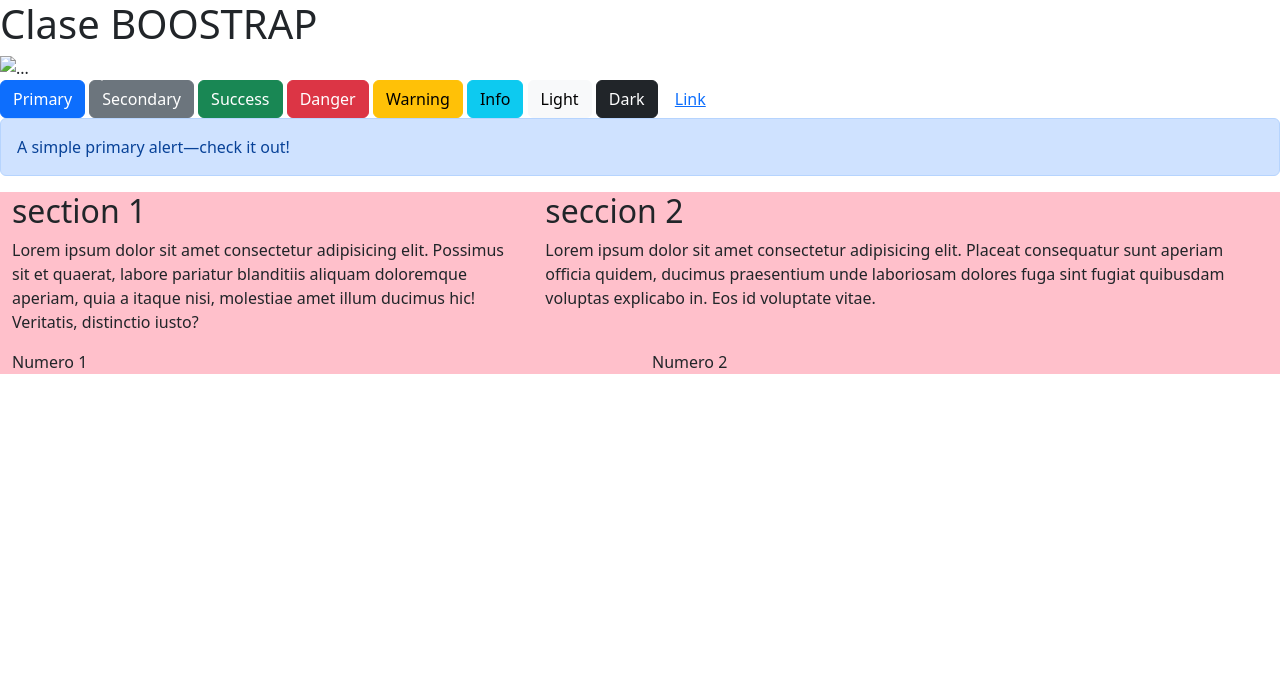
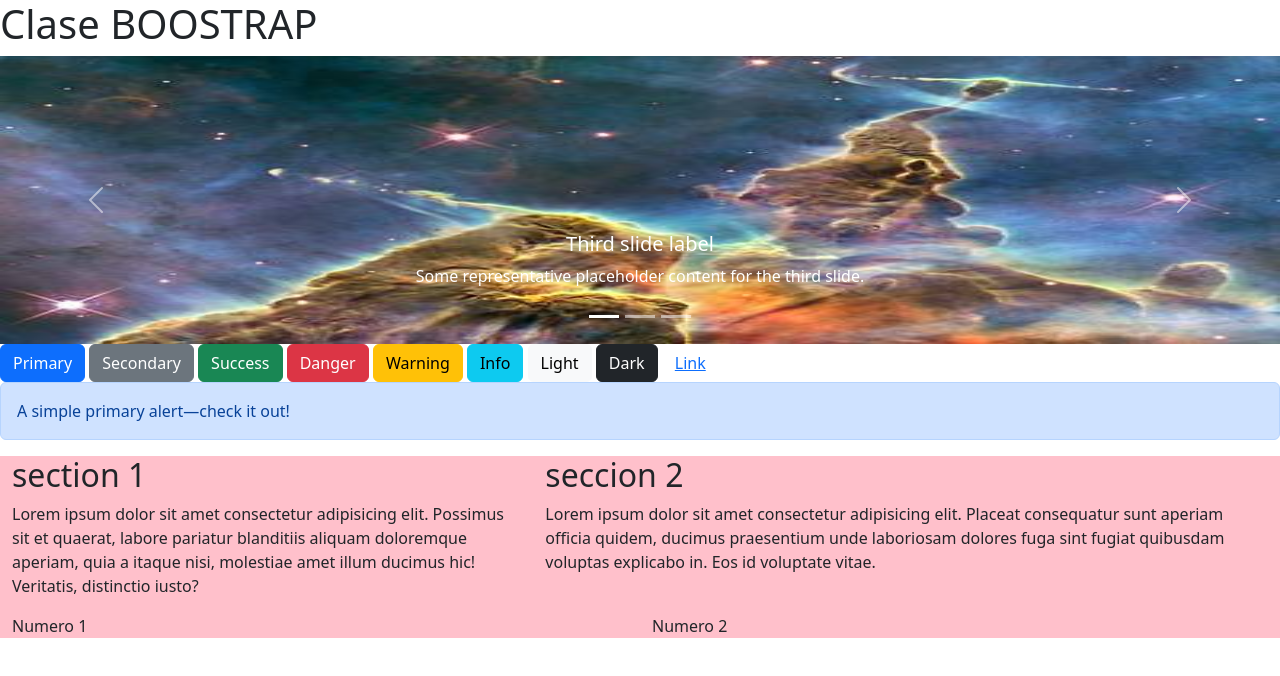
Before and after one commit to Aleluya505/PruebaBoots, a plain HTML site: page index.html in a window 1280 px wide. Drawn offline with nearby package versions, Linux system fonts and the light colour scheme.

Commit message:
Ingreso de img

```diff
--- a/index.html
+++ b/index.html
@@ -5,6 +5,7 @@
     <meta charset=" UTF-8 ">
     <meta http-equiv="X-UA-Compatible " content="IE=edge ">
     <meta name="viewport " content="width=device-width, initial-scale=1.0 ">
+
     <title> Clase Boostrap </title>
 
     <!-- Boostrap -->
@@ -14,7 +15,7 @@
 <body>
     <h1>Clase BOOSTRAP</h1>
 
-    <div id="carouselExampleIndicators" class="carousel slide" data-bs-ride="true">
+    <div id="carouselExampleIndicators" class="carousel slide fluid" data-bs-ride="true">
         <div class="carousel-indicators">
             <button type="button" data-bs-target="#carouselExampleIndicators" data-bs-slide-to="0" class="active" aria-current="true" aria-label="Slide 1"></button>
             <button type="button" data-bs-target="#carouselExampleIndicators" data-bs-slide-to="1" aria-label="Slide 2"></button>
@@ -22,13 +23,25 @@
         </div>
         <div class="carousel-inner">
             <div class="carousel-item active">
-                <img src="..." class="d-block w-100" alt="...">
+                <img src="../../assets/c92-2.jpg" class="d-block w-100" alt="..." style="height:18rem">
+                <div class="carousel-caption d-none d-md-block">
+                    <h5>Third slide label</h5>
+                    <p>Some representative placeholder content for the third slide.</p>
+                </div>
             </div>
             <div class="carousel-item">
-                <img src="..." class="d-block w-100" alt="...">
+                <img src="../../assets/jwebb-space.png" class="d-block w-100" alt="..." style="height:18rem">
+                <div class="carousel-caption d-none d-md-block">
+                    <h5>Third slide label</h5>
+                    <p>Some representative placeholder content for the third slide.</p>
+                </div>
             </div>
             <div class="carousel-item">
-                <img src="..." class="d-block w-100" alt="...">
+                <img src="../../assets/pia22486_orig.png" class="d-block w-100" alt="..." style="height:18rem">
+                <div class="carousel-caption d-none d-md-block">
+                    <h5>Third slide label</h5>
+                    <p>Some representative placeholder content for the third slide.</p>
+                </div>
             </div>
         </div>
         <button class="carousel-control-prev" type="button" data-bs-target="#carouselExampleIndicators" data-bs-slide="prev">
```
Also changed, not shown: assets/c92-2.jpg (added), assets/jwebb-space.png (added), assets/pia22486_orig.png (added), style.css (added).
